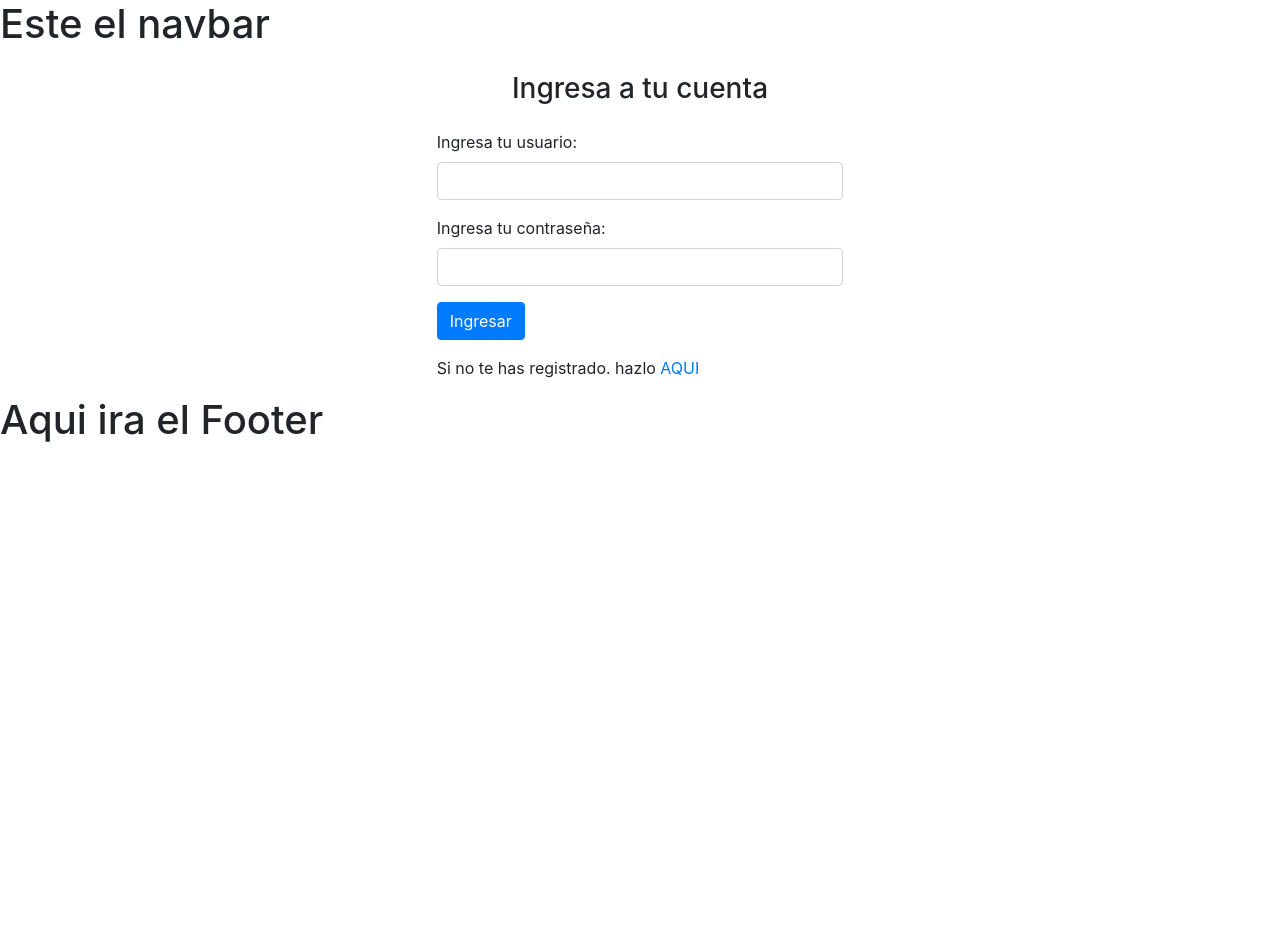
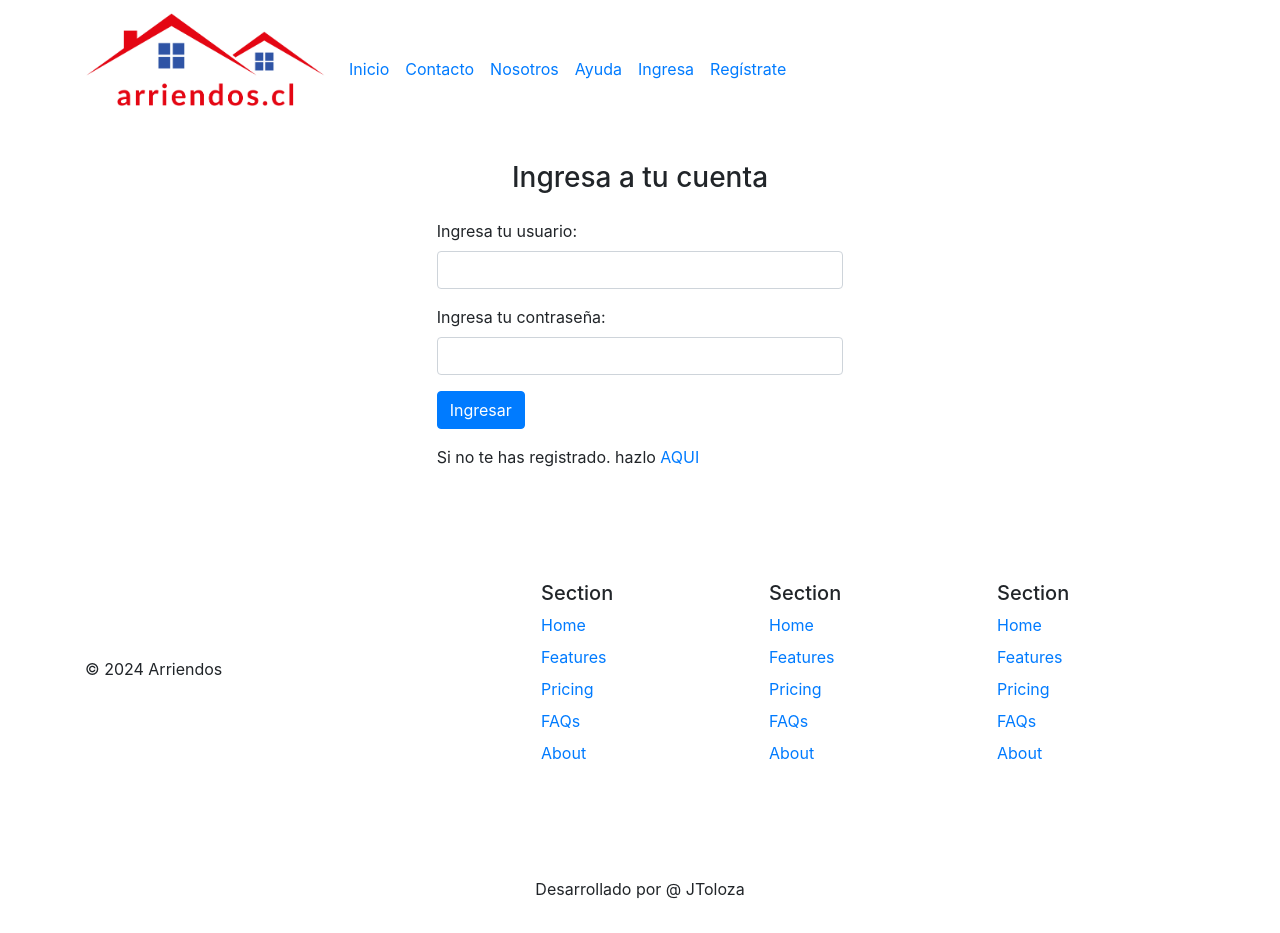
Before and after one commit to JonathanT2024/Desafio7_Arriendos, a Django app: page /accounts/login/ in a window 1280 px wide. Before the commit the page ends 442 px from the top, so only its background shows below. Run offline with Django 5.2, Linux system fonts and the light colour scheme; some libraries are stand-ins or nearby versions.

Commit message:
hito3 - se crea funcion basica para desplegar index, y se modifico navbar y footer

```diff
--- a/main/static/CSS/styles.css
+++ b/main/static/CSS/styles.css
@@ -0,0 +1,3 @@
+.img-logo {
+    width: 15rem;
+  }
--- a/main/templates/base.html
+++ b/main/templates/base.html
@@ -7,7 +7,7 @@
     <title>Bienvenido a Arriendo</title>
     <script src="https://kit.fontawesome.com/db58172ac3.js" crossorigin="anonymous"></script>
     <link rel="stylesheet" href="https://cdn.jsdelivr.net/npm/bootstrap@4.6.2/dist/css/bootstrap.min.css" integrity="sha384-xOolHFLEh07PJGoPkLv1IbcEPTNtaed2xpHsD9ESMhqIYd0nLMwNLD69Npy4HI+N" crossorigin="anonymous">
-    <link rel="stylesheet" href="{% static 'css/style.css' %}">
+    <link rel="stylesheet" href="{% static 'CSS/styles.css' %}">
 </head>
 <body>
 
--- /dev/null
+++ b/main/templates/index.html
@@ -0,0 +1,6 @@
+{% extends 'base.html' %}
+
+{% block content %}
+<h1>Este el INDEX</h1>
+<p>This is the home page.</p>
+{% endblock %}
--- a/main/templates/snippets/footer.html
+++ b/main/templates/snippets/footer.html
@@ -1,3 +1,47 @@
-<h1>
-    Aqui ira el Footer
-</h1>
+<div class="bg-body-tertiary">
+    <div class="container">
+      <footer class="row row-cols-1 row-cols-sm-2 row-cols-md-5 py-5 my-5">
+        <div class="col mb-2 align-self-center">
+          <p class="text-body-secondary">&copy; 2024 Arriendos</p>
+        </div>
+
+        <div class="col mb-2">
+
+        </div>
+
+        <div class="col mb-2">
+          <h5>Section</h5>
+          <ul class="nav flex-column">
+            <li class="nav-item mb-2"><a href="#" class="nav-link p-0 text-body-secondary">Home</a></li>
+            <li class="nav-item mb-2"><a href="#" class="nav-link p-0 text-body-secondary">Features</a></li>
+            <li class="nav-item mb-2"><a href="#" class="nav-link p-0 text-body-secondary">Pricing</a></li>
+            <li class="nav-item mb-2"><a href="#" class="nav-link p-0 text-body-secondary">FAQs</a></li>
+            <li class="nav-item mb-2"><a href="#" class="nav-link p-0 text-body-secondary">About</a></li>
+          </ul>
+        </div>
+
+        <div class="col mb-2">
+          <h5>Section</h5>
+          <ul class="nav flex-column">
+            <li class="nav-item mb-2"><a href="#" class="nav-link p-0 text-body-secondary">Home</a></li>
+            <li class="nav-item mb-2"><a href="#" class="nav-link p-0 text-body-secondary">Features</a></li>
+            <li class="nav-item mb-2"><a href="#" class="nav-link p-0 text-body-secondary">Pricing</a></li>
+            <li class="nav-item mb-2"><a href="#" class="nav-link p-0 text-body-secondary">FAQs</a></li>
+            <li class="nav-item mb-2"><a href="#" class="nav-link p-0 text-body-secondary">About</a></li>
+          </ul>
+        </div>
+
+        <div class="col mb-2">
+          <h5>Section</h5>
+          <ul class="nav flex-column">
+            <li class="nav-item mb-2"><a href="#" class="nav-link p-0 text-body-secondary">Home</a></li>
+            <li class="nav-item mb-2"><a href="#" class="nav-link p-0 text-body-secondary">Features</a></li>
+            <li class="nav-item mb-2"><a href="#" class="nav-link p-0 text-body-secondary">Pricing</a></li>
+            <li class="nav-item mb-2"><a href="#" class="nav-link p-0 text-body-secondary">FAQs</a></li>
+            <li class="nav-item mb-2"><a href="#" class="nav-link p-0 text-body-secondary">About</a></li>
+          </ul>
+        </div>
+      </footer>
+      <p class="text-center pb-3 fw-lighter">Desarrollado por @ JToloza</p>
+    </div>
+  </div>
--- a/main/templates/snippets/navbar.html
+++ b/main/templates/snippets/navbar.html
@@ -1,3 +1,54 @@
-<h1>
-    Este el navbar
-</h1>
+{% load static %}
+<nav class="navbar navbar-expand-lg bg-body-light mb-3">
+    <div class="container d-flex flex-wrap">
+        <a class="navbar-brand" href="/"><img class="img-logo" src="{% static 'img/logo.jpg' %}"
+                alt="Logo arriendos"></a>
+        <button class="navbar-toggler" type="button" data-bs-toggle="collapse" data-bs-target="#navbarSupportedContent"
+            aria-controls="navbarSupportedContent" aria-expanded="false" aria-label="Toggle navigation">
+            <span class="navbar-toggler-icon"></span>
+        </button>
+        <div class="collapse navbar-collapse" id="navbarSupportedContent">
+            <ul class="navbar-nav me-auto mb-2 mb-lg-0">
+                <li class="nav-item">
+                    <a class="nav-link" aria-current="page" href="/">Inicio</a>
+                </li>
+                <li class="nav-item">
+                    <a class="nav-link" href="#">Contacto</a>
+                </li>
+                <li class="nav-item">
+                    <a class="nav-link" href="#">Nosotros</a>
+                </li>
+                <li class="nav-item">
+                    <a class="nav-link" href="#">Ayuda</a>
+                </li>
+                {% if user.is_authenticated %}
+                {% if user.userprofile.rol == 'arrendador' or user.is_staff %}
+                <li class="nav-item">
+                    <a class="nav-link" href="#">Agregar Propiedad</a>
+                </li>
+                {% endif %}
+                <li class="nav-item">
+                    <a class="nav-link" href="#">Mis Datos</a>
+                </li>
+                {% endif %}
+            </ul>
+            <ul class="navbar-nav">
+                {% if user.is_authenticated %}
+                <li class="nav-item">
+                    <form action="{% url 'logout' %}" method="post">
+                        {% csrf_token %}
+                        <button class="nav-link link-body-emphasis" type="submit">Log Out</button>
+                    </form>
+                </li>
+                {% else %}
+                <li class="nav-item">
+                    <a href="{% url 'login' %}" class="nav-link link-body-emphasis px-2">Ingresa</a>
+                </li>
+                <li class="nav-item">
+                    <a href="#" class="nav-link link-body-emphasis px-2">Regístrate</a>
+                </li>
+                {% endif %}
+            </ul>
+        </div>
+    </div>
+</nav>
--- a/main/urls.py
+++ b/main/urls.py
@@ -1,5 +1,6 @@
 from django.urls import path
+from main.views import index
 
 urlpatterns = [
-
+    path('', index, name='index'),
 ]
--- a/main/views.py
+++ b/main/views.py
@@ -1,3 +1,6 @@
 from django.shortcuts import render
 
 # Create your views here.
+
+def index(request):
+    return render(request, 'index.html')
```
Also changed, not shown: main/static/IMG/logo.jpg (added).
